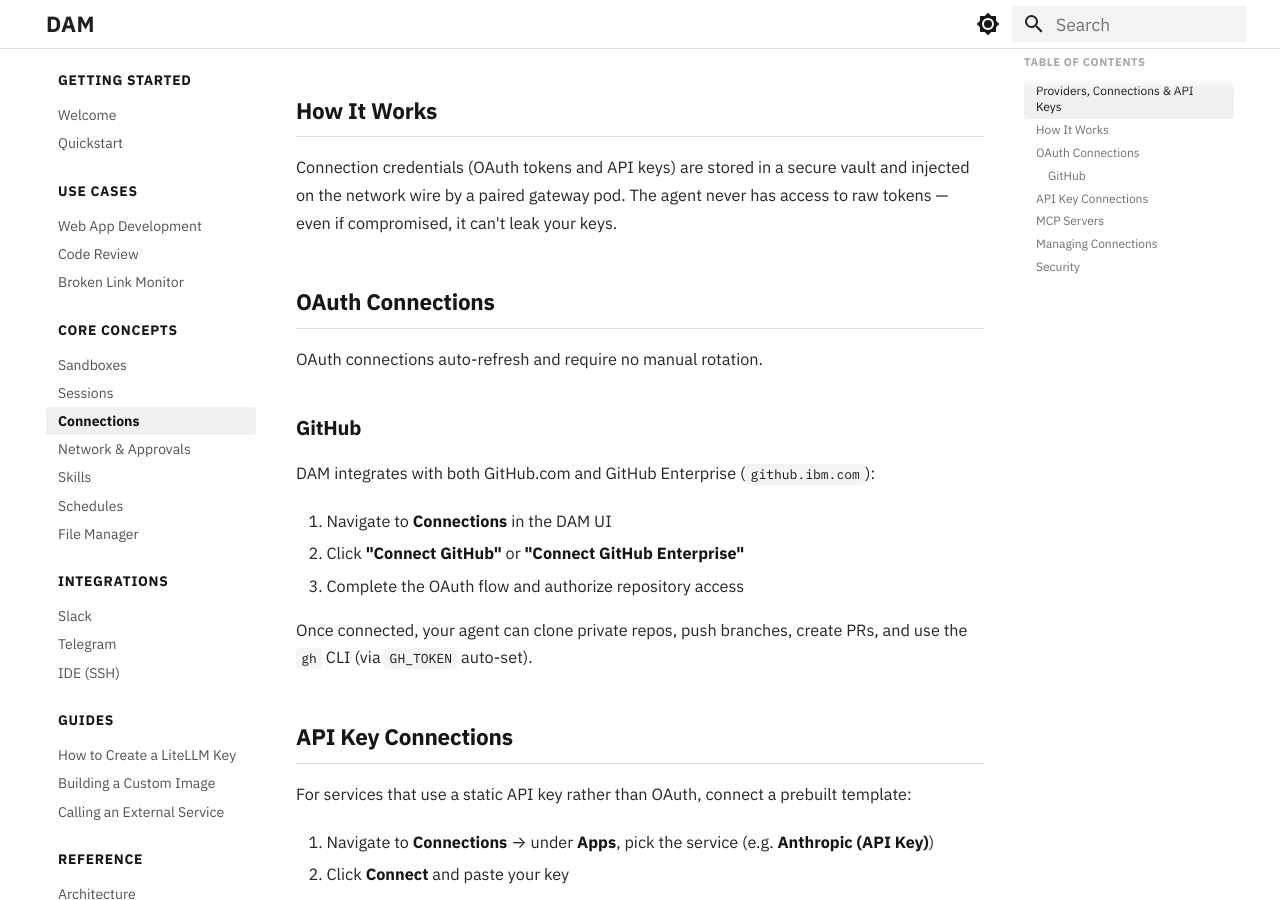
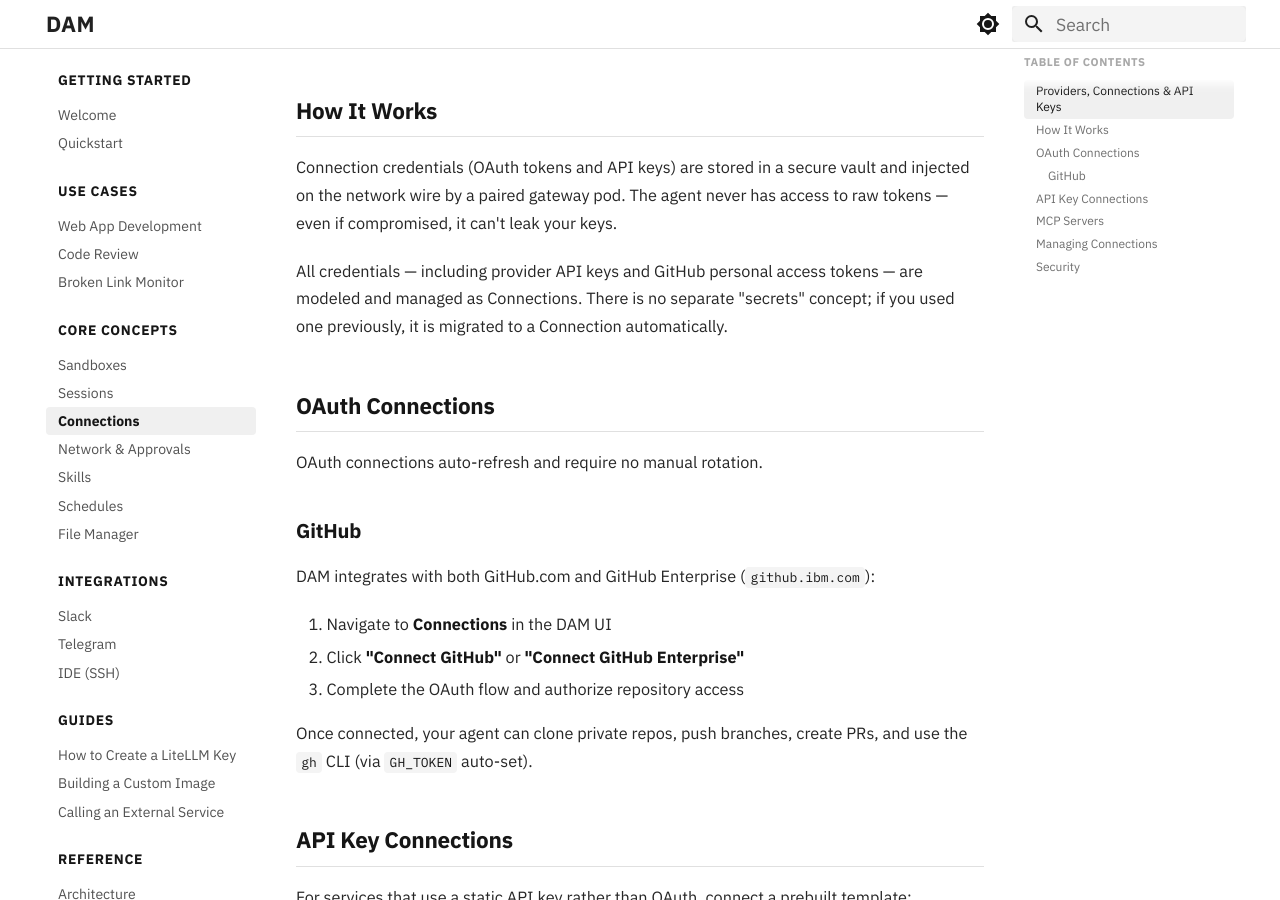
Before and after one commit to dam-agents/docs, an MkDocs documentation site: the page built from docs/core-concepts/connections.md, in a window 1280 px wide and 900 px high, scrolled down 779 px. Built offline with MkDocs 1.6.1 and Material for MkDocs 9.7.7, drawn with Linux system fonts in a browser that asks for light colours.

Commit message:
docs: sync for dam-agents/dam#2200 — credentials are Connections-only (secrets module retired) (#41)
Co-authored-by: doc-sync <doc-sync@users.noreply.github.ibm.com>

```diff
--- a/docs/core-concepts/connections.md
+++ b/docs/core-concepts/connections.md
@@ -17,6 +17,8 @@ The rest of this page covers **Connections**. Providers are set when you create
 ## How It Works
 
 Connection credentials (OAuth tokens and API keys) are stored in a secure vault and injected on the network wire by a paired gateway pod. The agent never has access to raw tokens — even if compromised, it can't leak your keys.
+
+All credentials — including provider API keys and GitHub personal access tokens — are modeled and managed as Connections. There is no separate "secrets" concept; if you used one previously, it is migrated to a Connection automatically.
 
 ## OAuth Connections
 
```
